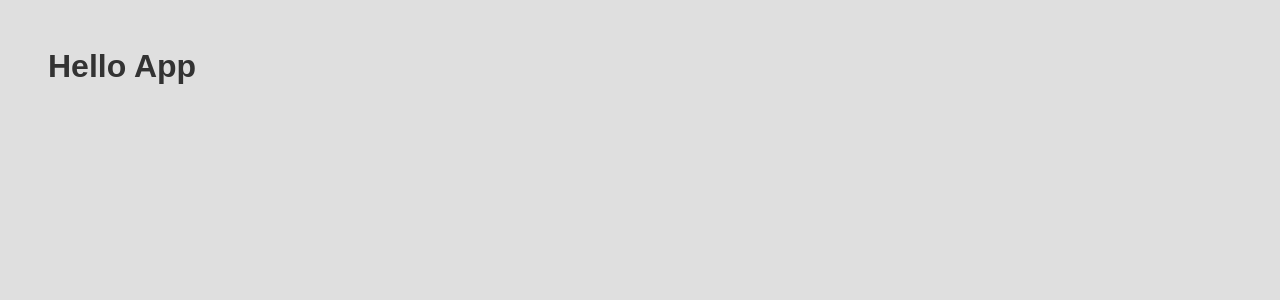
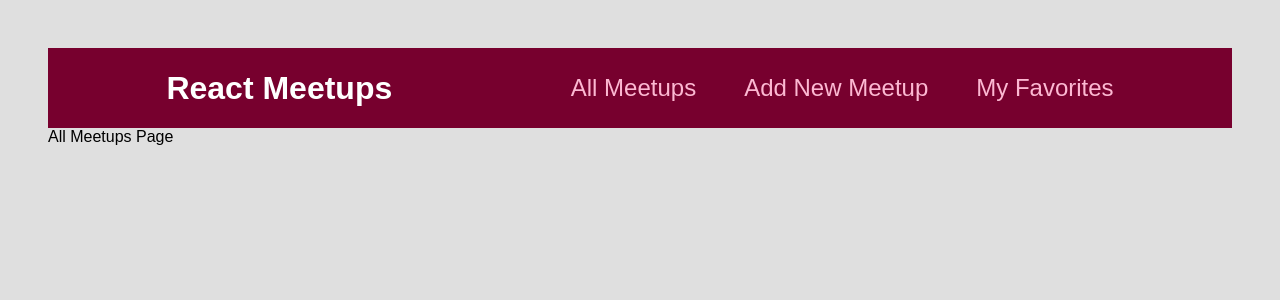
Before and after one commit to Neto6391/react-studies, a React (Create React App) app in the folder demo-project/: page / in a window 1280 px wide. Shown: the top 300 px of the page. Built offline with nearby package versions, Linux system fonts and the light colour scheme.

Commit message:
import a module of router

```diff
--- a/demo-project/src/App.js
+++ b/demo-project/src/App.js
@@ -1,7 +1,25 @@
+import { Route, Switch } from 'react-router-dom';
+
+import AllMeetupsPage from './pages/AllMeetups';
+import NewMeetup from './pages/NewMeetup';
+import FavoritesPage from './pages/Favorites';
+import MainNavigation from './components/MainNavigation';
+
 function App() {
   return (
     <div>
-      <h1>Hello App</h1>
+      <MainNavigation />
+      <Switch>
+        <Route path='/' exact>
+          <AllMeetupsPage />
+        </Route>
+        <Route path='/new-meetup'>
+          <NewMeetup />
+        </Route>
+        <Route path='/favorites'>
+          <FavoritesPage />
+        </Route>
+      </Switch>
     </div>
   );
 }
```
